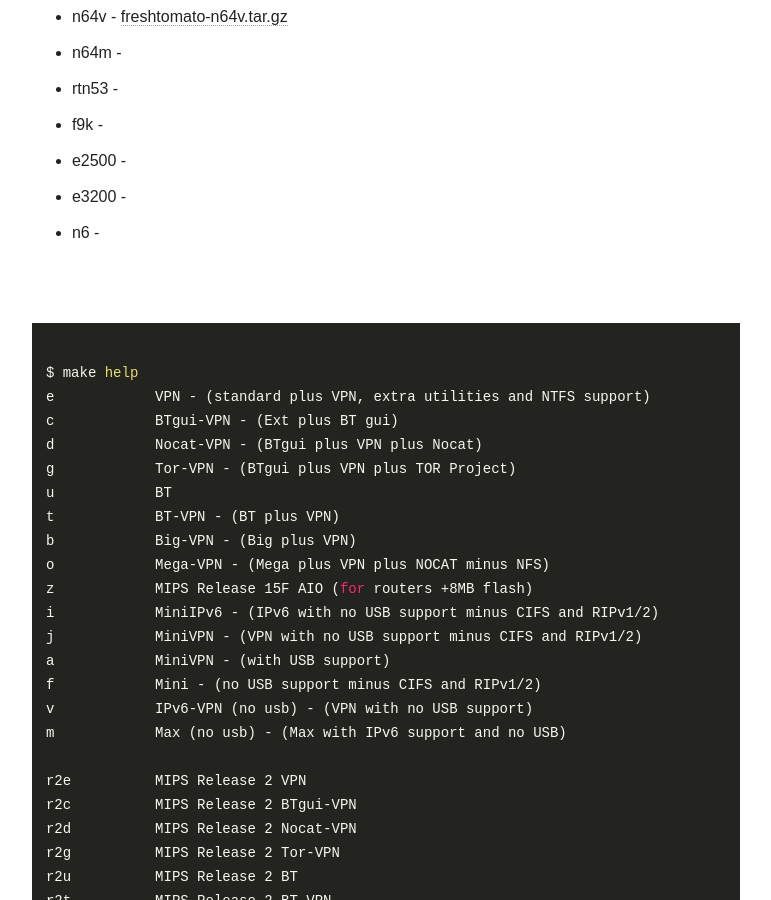
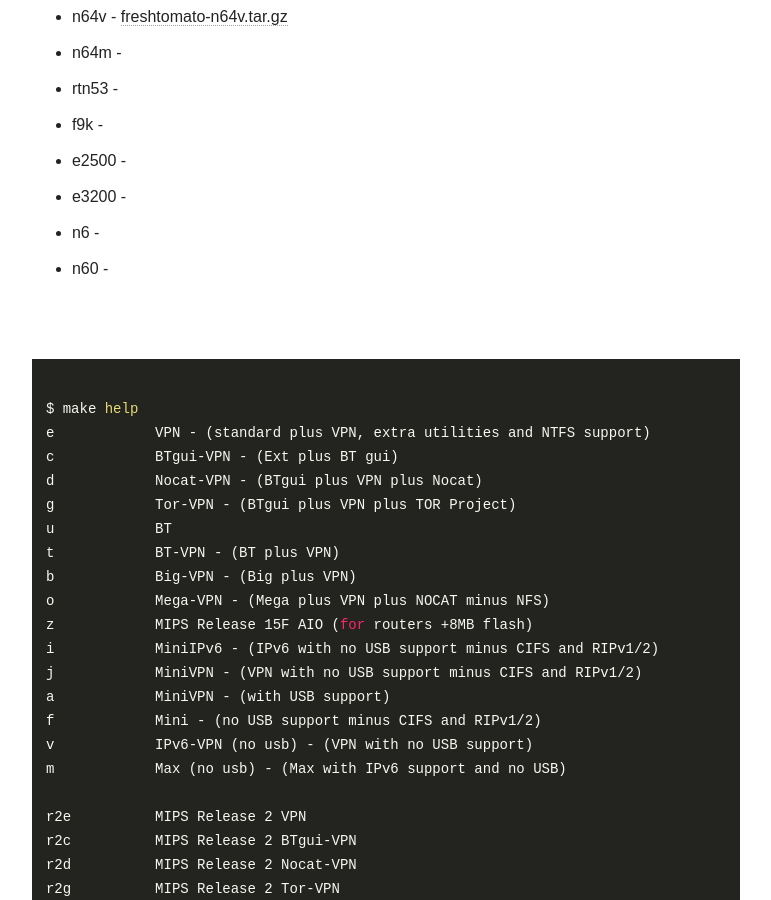
Before and after one commit to oglopss/freshtomato-mips-ci-jekyll, a Jekyll site: the page built from index.html, in a window 1280 px wide and 900 px high, scrolled down 2107 px. Shown: the whole window, without its empty margins (254-1025 px from the left). Built offline with Jekyll 4.4.1, drawn with Linux system fonts in a browser that asks for light colours; nearby versions of some CDN libraries.

Commit message:
Travis build 11 n60 pushed to gh-pages

```diff
--- a/_data/ss.yml
+++ b/_data/ss.yml
@@ -48,3 +48,4 @@
   - 0045 f9k
   - 0047 e3200
   - 0048 n6
+  - 0049 n60
```
